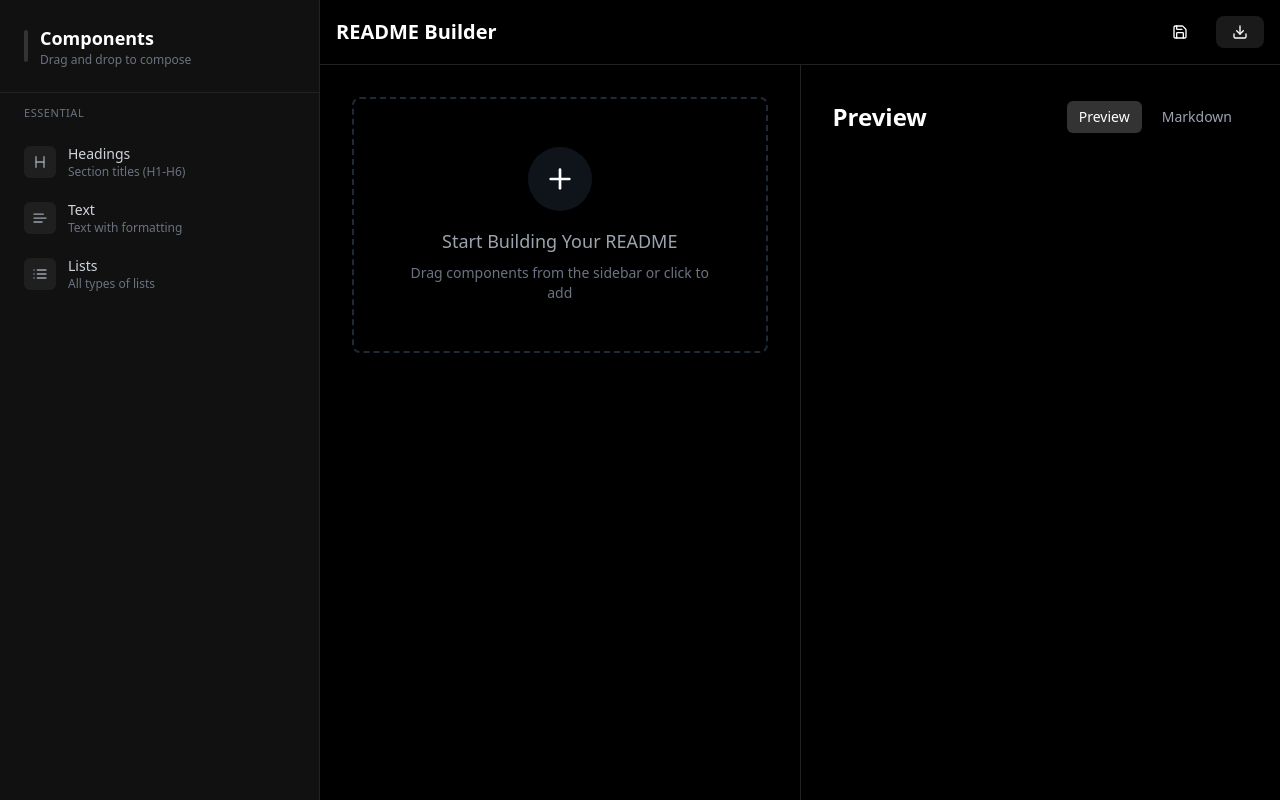
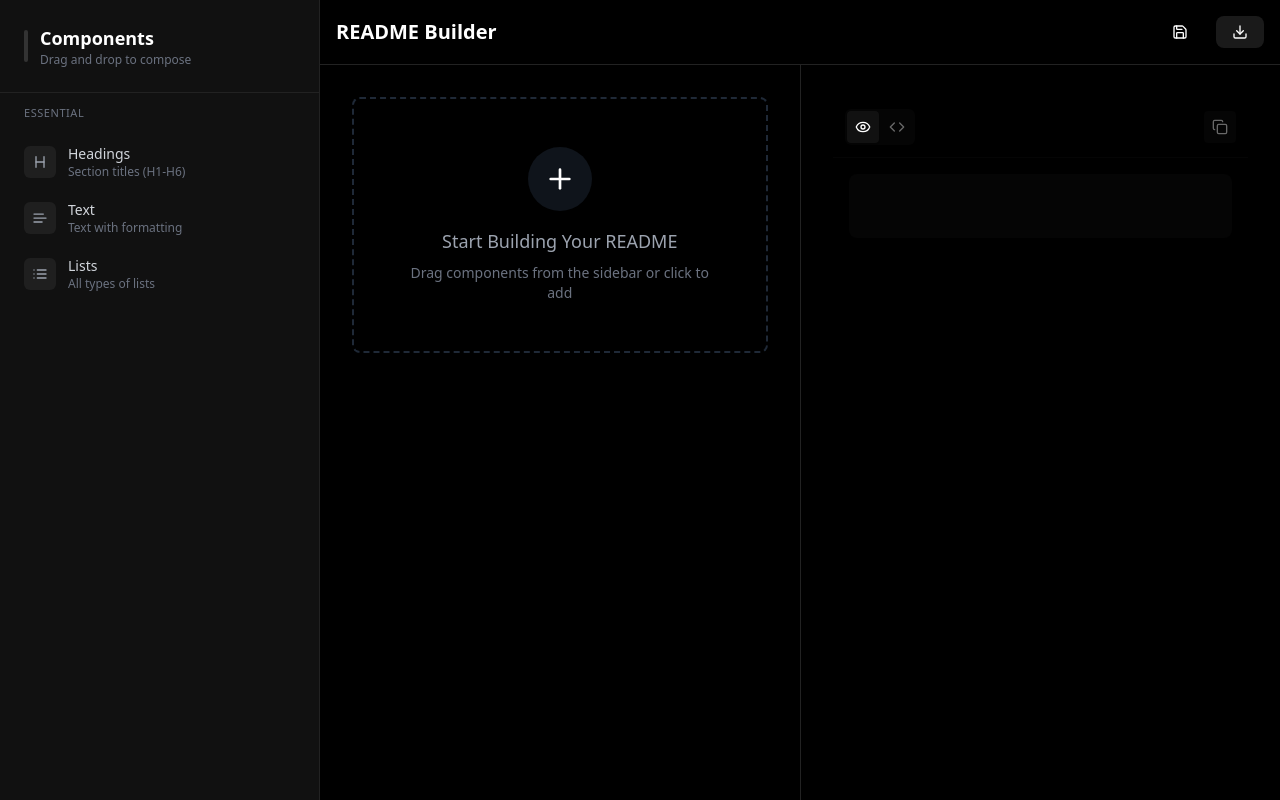
Before and after one commit to Wizxo/readme-builder, a Next.js app: page /builder in a window 1280 px wide. Built offline with nearby package versions, Linux system fonts and the light colour scheme.

Commit message:
improved preview

```diff
--- a/src/components/Preview.tsx
+++ b/src/components/Preview.tsx
@@ -1,64 +1,108 @@
 'use client';
 
-import { useEffect, useState } from 'react';
+import { useState, useCallback, useMemo } from 'react';
 import ReactMarkdown from 'react-markdown';
 import remarkGfm from 'remark-gfm';
-import { motion } from 'framer-motion';
+import { motion, AnimatePresence } from 'framer-motion';
+import { Eye, Code, Copy, Check } from 'lucide-react';
 import type { Component } from '@/app/builder/page';
 import { generateMarkdown } from '@/lib/componentConfig';
+import { toast } from 'sonner';
 
-interface Props {
+interface PreviewProps {
   components: Component[];
 }
 
-export function Preview({ components }: Props) {
+export function Preview({ components }: PreviewProps) {
   const [activeTab, setActiveTab] = useState<'preview' | 'code'>('preview');
+  const [copied, setCopied] = useState(false);
 
-  const markdown = components.map(generateMarkdown).join('\n\n');
+  const markdown = useMemo(() =>
+    components.map(generateMarkdown).join('\n\n'),
+    [components]
+  );
+
+  const handleCopy = useCallback(async () => {
+    try {
+      await navigator.clipboard.writeText(markdown);
+      setCopied(true);
+      toast.success('Copied to clipboard');
+      setTimeout(() => setCopied(false), 2000);
+    } catch (error) {
+      toast.error('Failed to copy');
+    }
+  }, [markdown]);
 
   return (
-    <div className="h-full flex flex-col">
-      <div className="flex items-center gap-4 mb-8">
-        <h2 className="text-2xl font-bold">Preview</h2>
-        <div className="flex items-center gap-2 ml-auto bg-component-bg rounded-lg p-1">
+    <div className="h-full flex flex-col bg-gradient-to-b from-black/50 to-black/30 backdrop-blur supports-[backdrop-filter]:bg-black/30">
+      <div className="flex items-center gap-3 p-3 border-b border-white/[0.02]">
+        <div className="flex gap-0.5 p-0.5 bg-white/[0.02] rounded-md">
           <button
             onClick={() => setActiveTab('preview')}
-            className={`px-3 py-1.5 rounded-md text-sm transition-colors ${
-              activeTab === 'preview' ? 'bg-[#333] text-white' : 'text-gray-400'
-            }`}
+            className={`
+              p-2 rounded transition-all
+              ${activeTab === 'preview'
+                ? 'bg-white/[0.05] text-white shadow-sm'
+                : 'text-white/40 hover:text-white/60'
+              }
+            `}
+            aria-label="Preview"
           >
-            Preview
+            <Eye className="w-4 h-4" />
           </button>
           <button
             onClick={() => setActiveTab('code')}
-            className={`px-3 py-1.5 rounded-md text-sm transition-colors ${
-              activeTab === 'code' ? 'bg-[#333] text-white' : 'text-gray-400'
-            }`}
+            className={`
+              p-2 rounded transition-all
+              ${activeTab === 'code'
+                ? 'bg-white/[0.05] text-white shadow-sm'
+                : 'text-white/40 hover:text-white/60'
+              }
+            `}
+            aria-label="Code"
           >
-            Markdown
+            <Code className="w-4 h-4" />
           </button>
         </div>
+
+        <button
+          onClick={handleCopy}
+          disabled={!markdown}
+          className={`
+            ml-auto p-2 rounded transition-all
+            ${copied
+              ? 'bg-emerald-500/10 text-emerald-400'
+              : 'bg-white/[0.02] text-white/40 hover:text-white/60'
+            }
+          `}
+          aria-label={copied ? 'Copied!' : 'Copy to clipboard'}
+        >
+          {copied ? <Check className="w-4 h-4" /> : <Copy className="w-4 h-4" />}
+        </button>
       </div>
 
-      <div className="flex-1 overflow-auto">
+      <div className="flex-1 overflow-auto p-4">
+        <AnimatePresence mode="wait">
           <motion.div
-          initial={false}
-          animate={{ opacity: 1, x: 0 }}
+            key={activeTab}
+            initial={{ opacity: 0, y: 4 }}
+            animate={{ opacity: 1, y: 0 }}
+            exit={{ opacity: 0, y: -4 }}
             transition={{ duration: 0.2 }}
-          className="h-full"
           >
             {activeTab === 'preview' ? (
-            <div className="prose prose-invert max-w-none p-8 bg-component-bg rounded-lg">
+              <div className="prose prose-invert prose-p:text-white/70 prose-headings:text-white/90 prose-strong:text-white/90 prose-code:text-white/90 max-w-none rounded-lg bg-white/[0.02] p-8">
                 <ReactMarkdown remarkPlugins={[remarkGfm]}>
                   {markdown}
                 </ReactMarkdown>
               </div>
             ) : (
-            <pre className="p-8 bg-component-bg rounded-lg">
-              <code className="text-sm font-mono">{markdown}</code>
+              <pre className="rounded-lg bg-white/[0.02] p-8 overflow-auto">
+                <code className="text-sm font-mono text-white/70">{markdown}</code>
               </pre>
             )}
           </motion.div>
+        </AnimatePresence>
       </div>
     </div>
   );
```
Lines whose indentation alone changed are shown as unchanged.
